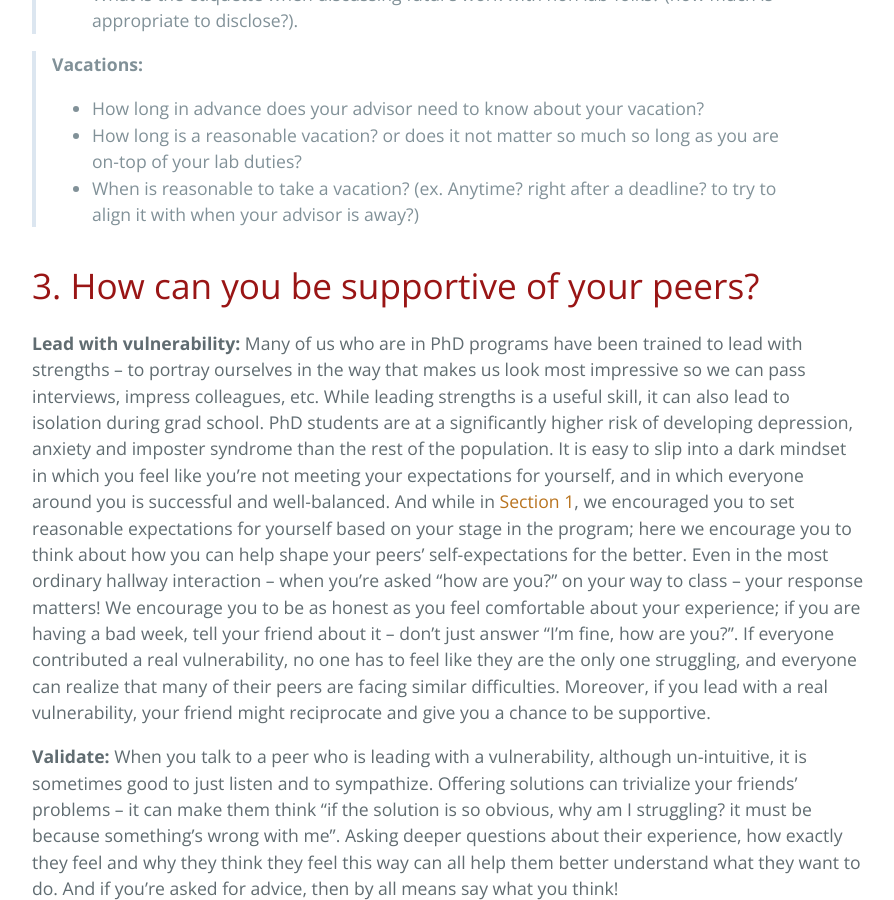
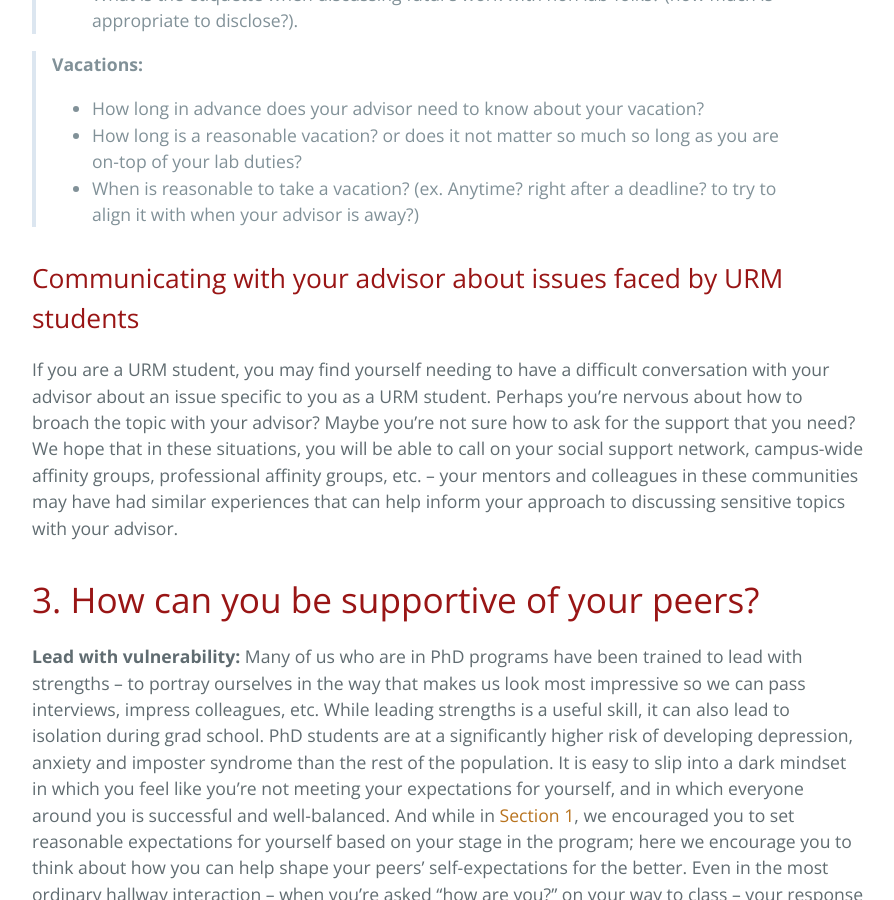
Before and after one commit to yanivyacoby/a-guide-to-your-phd, a Jekyll site: the page built from guide.md, in a window 1280 px wide and 900 px high, scrolled down 11168 px. Shown: the whole window, without its empty margins (192-1086 px from the left). Built offline with Jekyll 4.4.1, drawn with Linux system fonts in a browser that asks for light colours.

Commit message:
Update guide.md

```diff
--- a/guide.md
+++ b/guide.md
@@ -357,6 +357,12 @@ to make sure you know what's expected of you.
 * When is reasonable to take a vacation? (ex. Anytime? right after a deadline? to try to align it with when your advisor is away?)
 
 
+## Communicating with your advisor about issues faced by URM students
+
+If you are a URM student, you may find yourself needing to have a difficult conversation with your advisor about an issue specific to you as a URM student. Perhaps you’re nervous about how to broach the topic with your advisor? Maybe you’re not sure how to ask for the support that you need? We hope that in these situations, you will be able to call on your social support network, campus-wide affinity groups, professional affinity groups, etc. -- your mentors and colleagues in these communities may have had similar experiences that can help inform your approach to discussing sensitive topics with your advisor.
+
+
+
 <a name="part3"></a>
 # 3. How can you be supportive of your peers?
 
```
